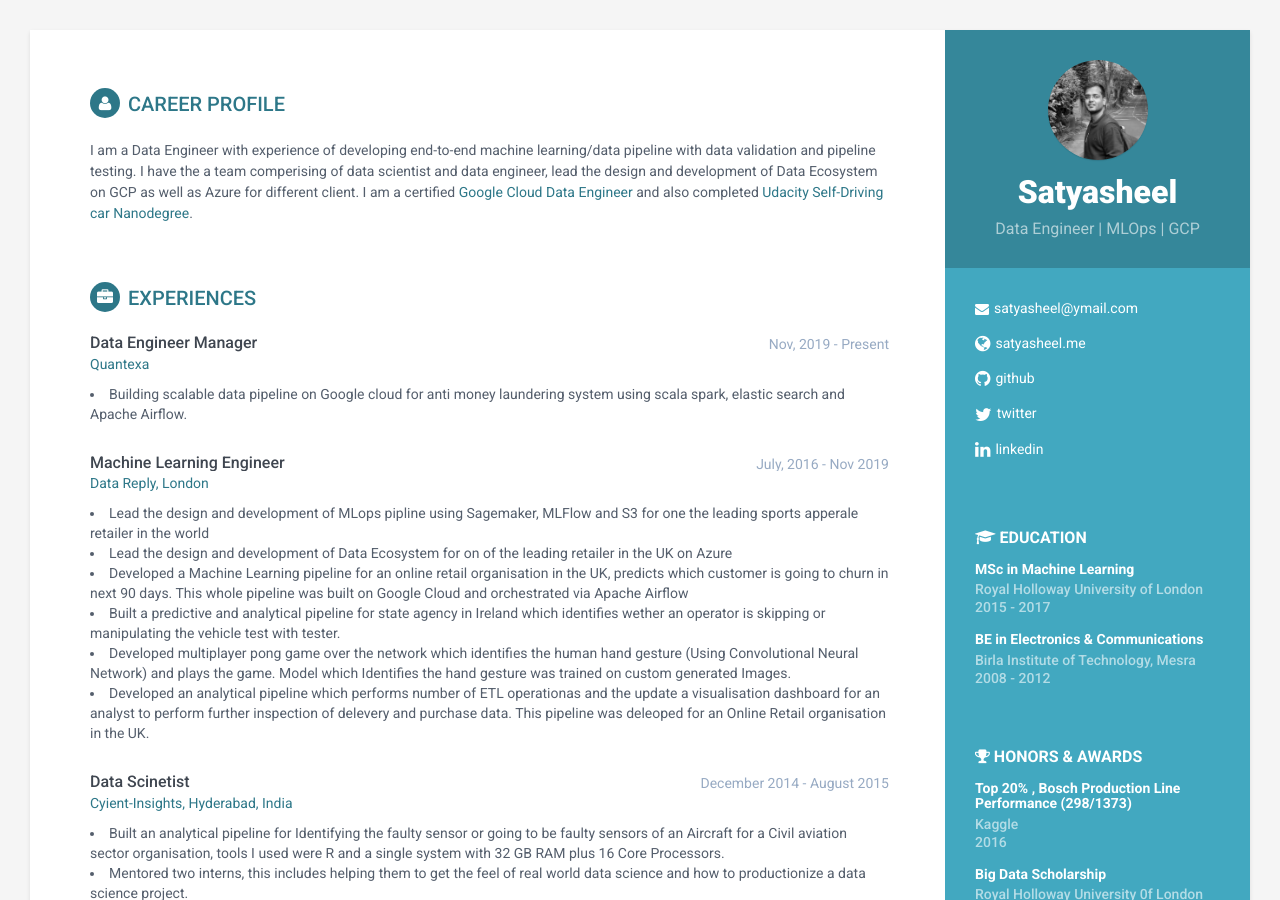
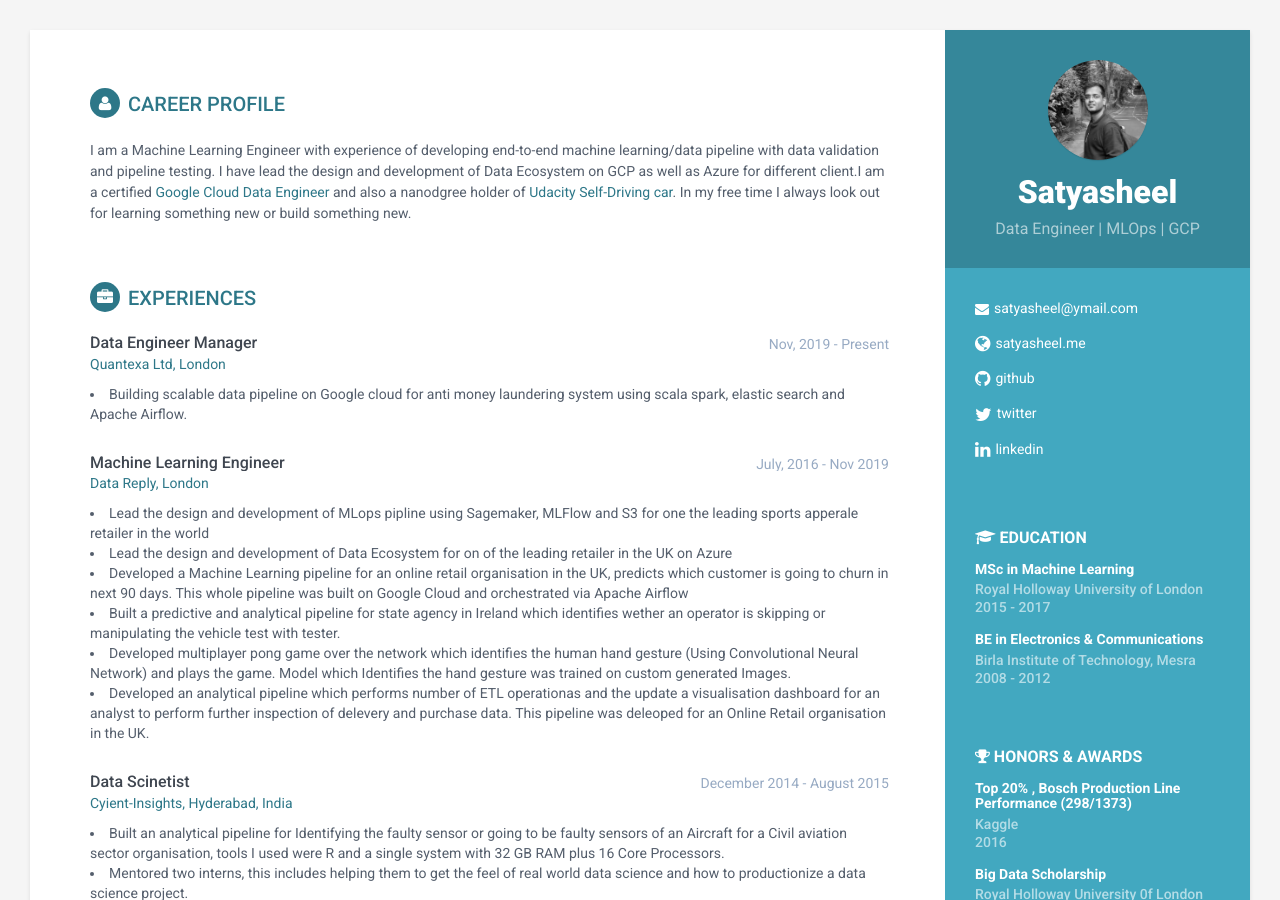
Before and after one commit to mlgruby/my_resume, a Jekyll site: the page built from index.html, in a window 1280 px wide and 900 px high. Built offline with Jekyll 4.4.1, drawn with Linux system fonts in a browser that asks for light colours.

Commit message:
updated career_profile

```diff
--- a/_includes/career-profile.html
+++ b/_includes/career-profile.html
@@ -1,6 +1,6 @@
 <section class="section summary-section">
     <h2 class="section-title"><i class="fa fa-user"></i>Career Profile</h2>
     <div class="summary">
-        <p>I am a Data Engineer with experience of developing end-to-end machine learning/data pipeline with data validation and pipeline testing. I have the a team comperising of data scientist and data engineer, lead the design and development of Data Ecosystem on GCP as well as Azure for different client. I am a certified <a href="https://www.credential.net/top1ul4i">Google Cloud Data Engineer</a> and also completed <a href="https://confirm.udacity.com/AD3CW6MX">Udacity Self-Driving car Nanodegree</a>.</p>
+        <p>I am a Machine Learning Engineer with experience of developing end-to-end machine learning/data pipeline with data validation and pipeline testing. I have lead the design and development of Data Ecosystem on GCP as well as Azure for different client.I am a certified <a href="https://www.credential.net/top1ul4i">Google Cloud Data Engineer</a> and also a nanodgree holder of <a href="https://confirm.udacity.com/AD3CW6MX">Udacity Self-Driving car</a>. In my free time I always look out for learning something new or build something new.</p>
     </div><!--//summary-->
     </section><!--//section-->
--- a/_includes/experience.html
+++ b/_includes/experience.html
@@ -7,7 +7,7 @@
                 <h3 class="job-title">Data Engineer Manager</h3>
                 <div class="time">Nov, 2019 - Present</div>
             </div><!--//upper-row-->
-            <div class="company"><a href="https://www.quantexa.com/">Quantexa</a></div>
+            <div class="company"><a href="https://www.quantexa.com/">Quantexa Ltd, London</a></div>
         </div><!--//meta-->
         <div class="details">
             <p>
```
